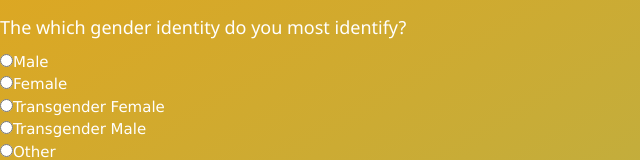
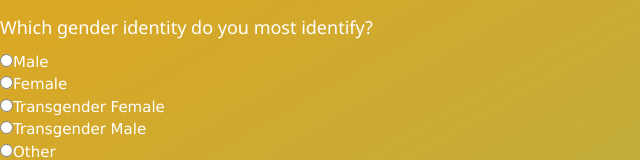
Before and after one commit to iiqbal1/CISC-2350-R01, a plain HTML site: page Finalsproject/quiz2.html in a window 1280 px wide. Shown: the part 362-522 px from the top of the page, 0-640 px from the left. Drawn offline with nearby package versions, Linux system fonts and the light colour scheme.

Commit message:
Update quiz2.html

```diff
--- a/Finalsproject/quiz2.html
+++ b/Finalsproject/quiz2.html
@@ -21,7 +21,7 @@
 
 
   		      <iframe src="https://giphy.com/embed/X5LeLm1YRHVPa" width="480" height="235" frameBorder="0" class="giphy-embed" allowFullScreen></iframe>
-  	 <h5>The which gender identity do you most identify?</h5>
+  	 <h5> Which gender identity do you most identify?</h5>
 
     <form id="race">
       <input type="radio" name="answer" value="A" id="answerA">Male</input>
```
